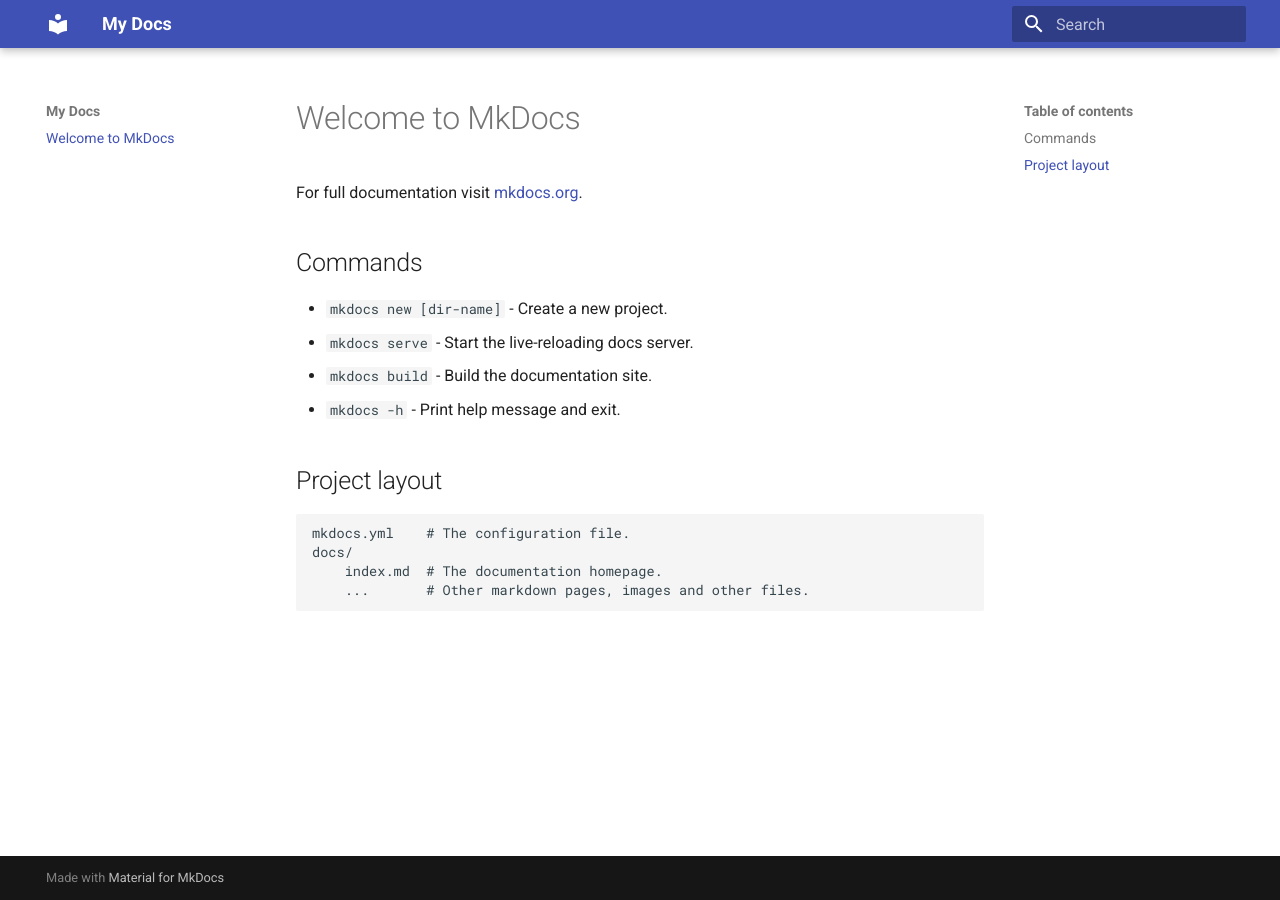
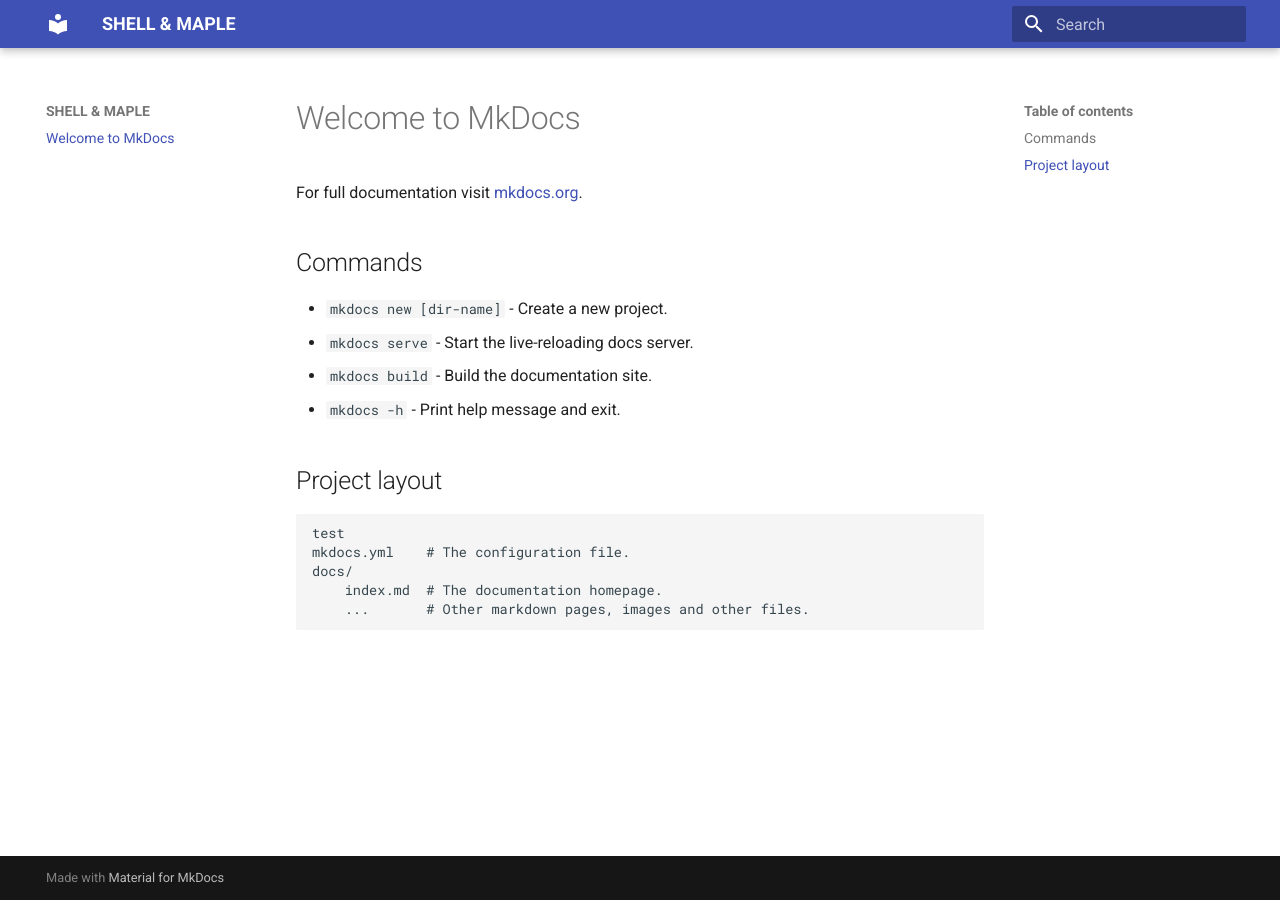
Before and after one commit to Chdy/github.io, an MkDocs documentation site: the page built from docs/index.md, in a window 1280 px wide. Built offline with MkDocs 1.6.1 and Material for MkDocs 9.7.7, drawn with Linux system fonts in a browser that asks for light colours.

Commit message:
2021年 3月21日 星期日 12时05分52秒 CST

```diff
--- a/docs/index.md
+++ b/docs/index.md
@@ -11,6 +11,7 @@
 
 ## Project layout
 
+	test
     mkdocs.yml    # The configuration file.
     docs/
         index.md  # The documentation homepage.
--- a/mkdocs.yml
+++ b/mkdocs.yml
@@ -1,3 +1,3 @@
-site_name: My Docs
+site_name: SHELL & MAPLE
 theme:
   name: 'material'
```
